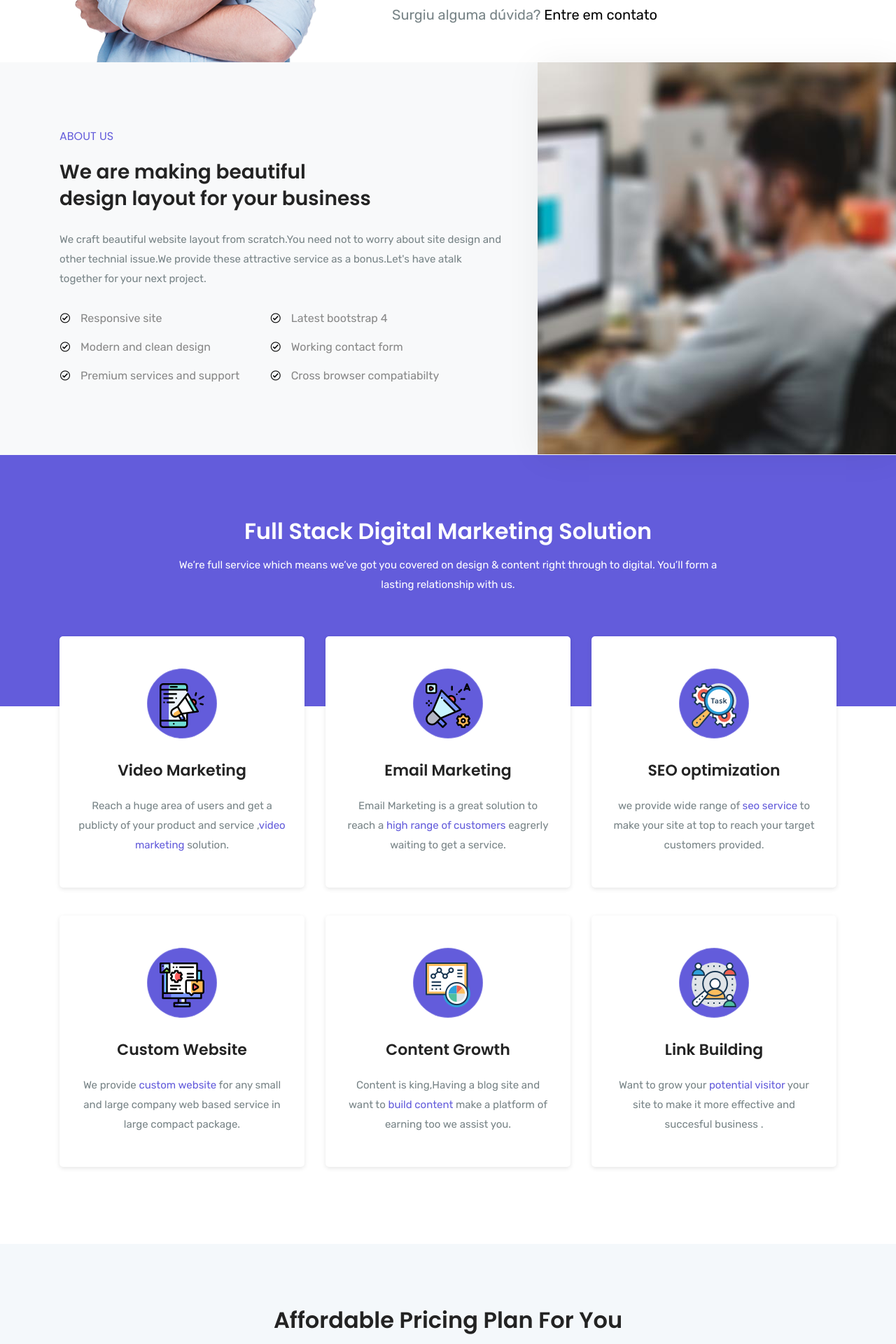
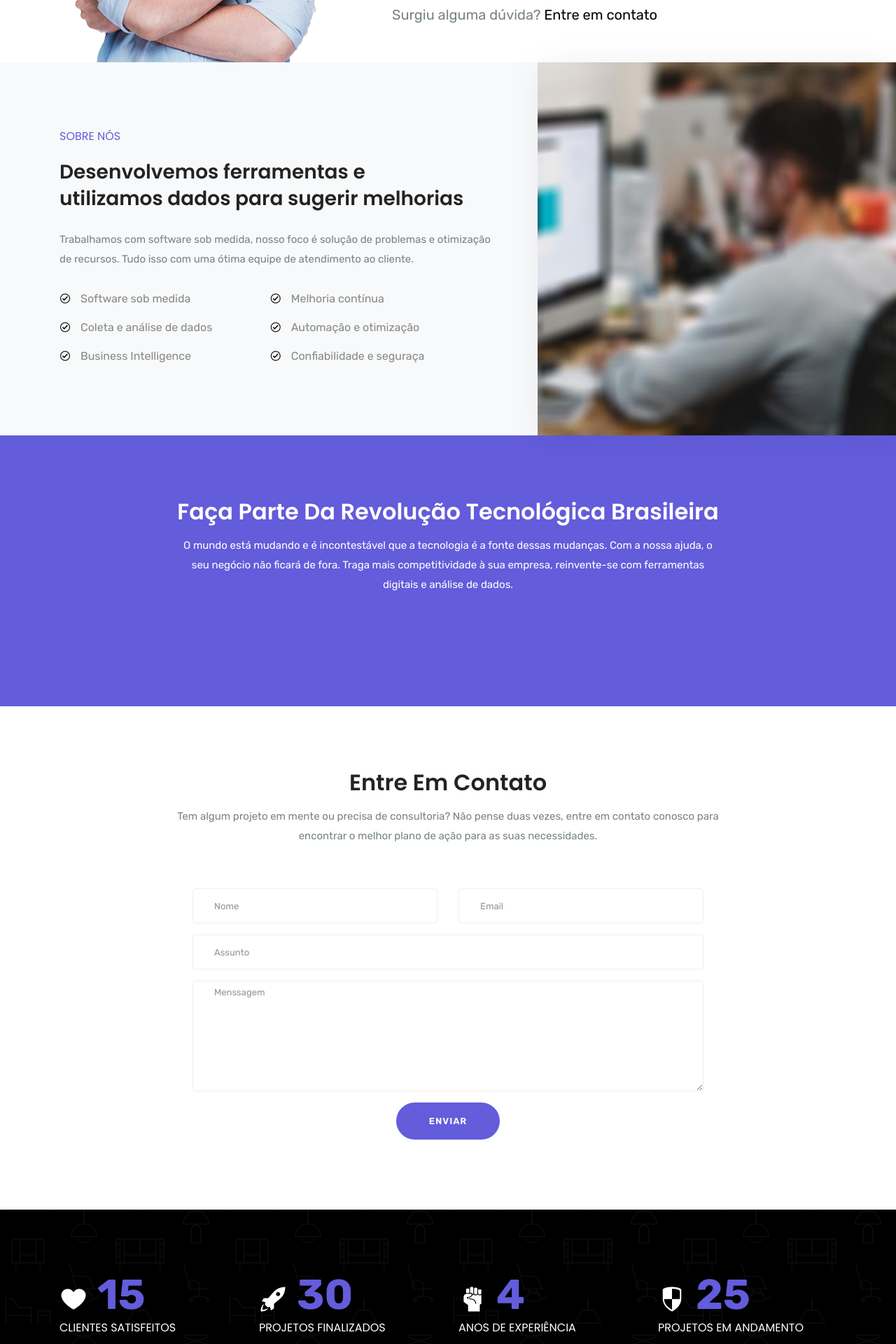
Before and after one commit to h-zanetti/codeUp-Brasil, a Django app: page / in a window 1280 px wide. Shown: the part 1560-3480 px from the top of the page at 70% size. Run offline with Django 4.2, Linux system fonts and the light colour scheme; some libraries are stand-ins or nearby versions.

Commit message:
Alterado texto da página principal

```diff
--- a/webdev/core/templates/core/base.html
+++ b/webdev/core/templates/core/base.html
@@ -34,7 +34,7 @@
     <div class="container">
         <a class="navbar-brand" href="{% url 'core:index' %}" style="margin-top=1em">
             {% comment %} <img src="{% static 'core/images/logo.png' %}" alt="" class="img-fluid b-logo"> {% endcomment %}
-            <h3 class="mb-0" style="color:white"><span>CodeUp</span> Brasil</h3>
+            <h3 class="mb-0" style="color:white;"><span>CodeUp</span> Brasil</h3>
         </a>
         <button class="navbar-toggler" type="button" data-toggle="collapse" data-target="#mainNav" aria-controls="mainNav" aria-expanded="false" aria-label="Toggle navigation">
             <span class="navbar-toggler-icon">
@@ -52,13 +52,13 @@
                 </li>
                 <li class="nav-item">
                     <a class="nav-link smoth-scroll" href="#about">Sobre Nós</a>
-                </li>
+                </li>{% comment %}
                 <li class="nav-item">
                     <a class="nav-link smoth-scroll" href="#service">Serviços</a>
                 </li>
                 <li class="nav-item">
                     <a class="nav-link smoth-scroll" href="#pricing">Preços</a>
-                </li>
+                </li>{% endcomment %}
                 {% comment %} <li class="nav-item">
                     <a class="nav-link smoth-scroll" href="#blog">Blog</a>
                 </li> {% endcomment %}
@@ -76,13 +76,14 @@
 <!--  FOOTER AREA START  -->
 <section id="footer" class="section-padding">
     <div class="container">
-        <div class="row">
+        <div class="row d-flex justify-content-center">
             <div class="col-lg-5 col-sm-8 col-md-8">
                 <div class="footer-widget footer-link">
-                    <h4>We concern about you<br> to grow business rapidly.</h4>
-                    <p>Lorem ipsum dolor sit amet, consectetur adipisicing elit. Dolore ipsam hic non sunt recusandae atque unde saepe nihil earum voluptatibus aliquid optio suscipit nobis quia excepturi vel quod, iure quae.</p>
+                    <h4>Nosso foco é crescimento,<br> alavanque sua empresa com tecnologia.</h4>
+                    <p>Faça parte da revolução tecnológica brasileira. O mundo está mudando e é incontestável que a tecnologia é a fonte dessas mudanças. Traga mais competitividade à sua empresa, reinvente-se com ferramentas digitais e análise de dados.</p>
                 </div>
             </div>
+            {% comment %}
             <div class="col-lg-2 col-sm-4 col-md-4">
                 <div class="footer-widget footer-link">
                     <h4>About</h4>
@@ -110,19 +111,20 @@
                     </ul>
                 </div>
             </div>
+            {% endcomment %}
             <div class="col-lg-3 col-sm-6 col-md-6">
                 <div class="footer-widget footer-text">
-                    <h4>Our location</h4>
-                    <p class="mail"><span>Mail:</span> promdise@gmail.com</p>
-                    <p><span>Phone :</span>+202-277-3894</p>
-                    <p><span>Location:</span> 455 West Orchard Street Kings Mountain, NC 28086,NOC building</p>
+                    <h4>Contato</h4>
+                    <p class="mail"><span>Email:</span> contato@codeupbrasil.com.br</p>
+                    <p><span>Telefone :</span> (11) 94464-7420</p>
+                    <p><span>Localização:</span> Campo Belo, São Paulo, SP, Brasil</p>
                 </div>
             </div>
         </div>
         <div class="row">
             <div class="col-lg-12 text-center">
                 <div class="footer-copy">
-                    © 2018 Promodise inc. All Rights Reserved.
+                    © 2022 CodeUp Brasil
                 </div>
             </div>
         </div>
--- a/webdev/core/templates/core/index.html
+++ b/webdev/core/templates/core/index.html
@@ -53,7 +53,7 @@
                             <div class="intro-box">
                                 <span>02.</span>
                                 <h4>Infraestrutura</h4>
-                                <p>Profissionais qualificados para administração de sistemas para garantir o funcionamento e segurança de seus dados e aplicações.</p>
+                                <p>Profissionais qualificados em administração de sistemas para garantir o funcionamento e a segurança de seus dados e aplicações.</p>
                             </div>
                         </div>
                         <div class="col-lg-6 col-sm-6 col-md-6">
@@ -91,28 +91,30 @@
         <div class="row">
             <div class="col-lg-7 col-sm-12 col-md-8">
                 <div class="about-content">
-                    <h5 class="subtitle">About us</h5>
-                    <h3>We are making beautiful <br>design layout for your business</h3>
-                    <p>We craft beautiful website layout from scratch.You need not to worry about site design and other technial issue.We provide these attractive service as a bonus.Let's have atalk together for your next project.</p>
+                    <h5 class="subtitle">Sobre Nós</h5>
+                    <h3>Desenvolvemos ferramentas e<br>utilizamos dados para sugerir melhorias</h3>
+                    <p>Trabalhamos com software sob medida, nosso foco é solução de problemas e otimização de recursos. Tudo isso com uma ótima equipe de atendimento ao cliente.</p>
 
                     <ul class="about-list">
-                        <li><i class="icofont icofont-check-circled"></i> Responsive site</li>
-
                         <li>
-                            <i class="icofont icofont-check-circled"> </i> Latest bootstrap 4
+                            <i class="icofont icofont-check-circled"></i> Software sob medida
                         </li>
 
                         <li>
-                            <i class="icofont icofont-check-circled"> </i> Modern and clean design
+                            <i class="icofont icofont-check-circled"> </i> Melhoria contínua
+                        </li>
+
+                        <li>
+                            <i class="icofont icofont-check-circled"> </i> Coleta e análise de dados
                         </li>
                         <li>
-                            <i class="icofont icofont-check-circled"> </i> Working contact form
+                            <i class="icofont icofont-check-circled"></i> Automação e otimização
                         </li>
                         <li>
-                            <i class="icofont icofont-check-circled"> </i> Premium services and support
+                            <i class="icofont icofont-check-circled"> </i> Business Intelligence
                         </li>
                         <li>
-                            <i class="icofont icofont-check-circled"></i> Cross browser compatiabilty
+                            <i class="icofont icofont-check-circled"> </i> Confiabilidade e seguraça
                         </li>
                     </ul>
                 </div>
@@ -128,8 +130,8 @@
         <div class="row">
             <div class="col-lg-12 col-sm-12 m-auto">
                 <div class="section-heading text-white">
-                    <h4 class="section-title">Full stack digital marketing solution</h4>
-                    <p>We’re full service which means we’ve got you covered on design & content right through to digital. You’ll form a lasting relationship with us.</p>
+                    <h4 class="section-title">Faça parte da revolução tecnológica brasileira</h4>
+                    <p>O mundo está mudando e é incontestável que a tecnologia é a fonte dessas mudanças. Com a nossa ajuda, o seu negócio não ficará de fora. Traga mais competitividade à sua empresa, reinvente-se com ferramentas digitais e análise de dados.</p>
                 </div>
             </div>
         </div>
@@ -138,6 +140,7 @@
 <!--  SERVICE PARTNER END  -->
 
 <!--  SERVICE AREA START  -->
+{% comment %}
     <section id="service">
         <div class="container">
             <div class="row">
@@ -211,8 +214,10 @@
             </div>
         </div>
     </section>
+{% endcomment %}
     <!--  SERVICE AREA END  -->
 <!-- PRICE AREA START  -->
+{% comment %}
     <section id="pricing" class="section-padding bg-main">
         <div class="container">
             <div class="row">
@@ -296,9 +301,10 @@
             </div>
         </div>
     </section>
+{% endcomment %}
     <!-- PRICE AREA END  -->
 <!--  TESTIMONIAL AREA START  -->
-    <section id="testimonial" class="section-padding ">
+{% comment %}    <section id="testimonial" class="section-padding ">
         <div class="container">
             <div class="row justify-content-center">
                 <div class="col-lg-8 text-center">
@@ -384,10 +390,10 @@
                 </div>
             </div>
         </div>
-    </section>
+    </section> {% endcomment %}
     <!--  TESTIMONIAL AREA END  -->
 <!--  PARTNER START  -->
-<section  class="section-padding ">
+{% comment %} <section  class="section-padding ">
     <div class="container">
         <div class="row">
             <div class="col-lg-3 col-sm-6 col-md-3 text-center">
@@ -404,7 +410,7 @@
             </div>
         </div>
     </div>
-</section>
+</section> {% endcomment %}
 <!--  PARTNER END  -->
 
  <!--  CONTACT START  -->
@@ -413,39 +419,39 @@
             <div class="row">
                 <div class="col-lg-12 col-sm-12 col-mfd-12">
                     <div class="section-heading">
-                        <h4 class="section-title">Get in touch</h4>
-                        <p>Have a project on mind,want to make an consultant. Don't hesistate to contact us.Let's have atalk together.Colaborat eyour project to done quickly</p>
+                        <h4 class="section-title">Entre em Contato</h4>
+                        <p>Tem algum projeto em mente ou precisa de consultoria? Não pense duas vezes, entre em contato conosco para encontrar o melhor plano de ação para as suas necessidades.</p>
                     </div>
                 </div>
             </div>
             <div class="row">
                 <div class="col-lg-8 col-sm-12 m-auto">
                     <div class="contact-form ">
-                        <form class="contact__form" method="post" action="mail.php">
+                        <form action="" class="contact__form" method="post">
                             <!-- form message -->
                             <div class="row">
                                 <div class="col-12">
                                     <div class="alert alert-success contact__msg" style="display: none" role="alert">
-                                        Your message was sent successfully.
+                                        Mensagem enviada com sucesso.
                                     </div>
                                 </div>
                             </div>
                             <!-- end message -->
                             <div class="row">
                                 <div class="col-md-6 form-group">
-                                    <input name="name" type="text" class="form-control" placeholder="Name" required>
+                                    <input name="nome" type="text" class="form-control" placeholder="Nome" required>
                                 </div>
                                 <div class="col-md-6 form-group">
                                     <input name="email" type="email" class="form-control" placeholder="Email" required>
                                 </div>
                                 <div class="col-md-12 form-group">
-                                    <input name="subject" type="text" class="form-control" placeholder="Subject" required>
+                                    <input name="assunto" type="text" class="form-control" placeholder="Assunto" required>
                                 </div>
                                 <div class="col-12 form-group">
-                                    <textarea name="message" class="form-control" rows="6" placeholder="Message" required></textarea>
+                                    <textarea name="menssagem" class="form-control" rows="6" placeholder="Menssagem" required></textarea>
                                 </div>
                                 <div class="col-12 text-center">
-                                    <input name="submit" type="submit" class=" btn btn-hero btn-circled" value="Send Message">
+                                    <input name="enviar" type="submit" class=" btn btn-hero btn-circled" value="Enviar">
                                 </div>
                             </div>
                         </form>
@@ -464,29 +470,29 @@
             <div class="col-lg-3 col-sm-6 col-md-6">
                 <div class="counter-stat">
                     <i class="icofont icofont-heart"></i>
-                    <span class="counter">460</span>
-                    <h5>Our Happy Clients</h5>
+                    <span class="counter">15</span>
+                    <h5>Clientes Satisfeitos</h5>
                 </div>
             </div>
             <div class="col-lg-3 col-sm-6 col-md-6">
                 <div class="counter-stat">
                     <i class="icofont icofont-rocket"></i>
-                    <span class="counter">60</span>
-                    <h5>Projects Done</h5>
+                    <span class="counter">30</span>
+                    <h5>Projetos Finalizados</h5>
                 </div>
             </div>
             <div class="col-lg-3 col-sm-6 col-md-6">
                 <div class="counter-stat">
                     <i class="icofont icofont-hand-power"></i>
-                    <span class="counter">30</span>
-                    <h5>Experienced stuff</h5>
+                    <span class="counter">4</span>
+                    <h5>Anos de Experiência</h5>
                 </div>
             </div>
             <div class="col-lg-3 col-sm-6 col-md-6">
                 <div class="counter-stat">
                     <i class="icofont icofont-shield-alt"></i>
                     <span class="counter">25</span>
-                    <h5>Ongoning Projects</h5>
+                    <h5>Projetos em Andamento</h5>
                 </div>
             </div>
         </div>
```
